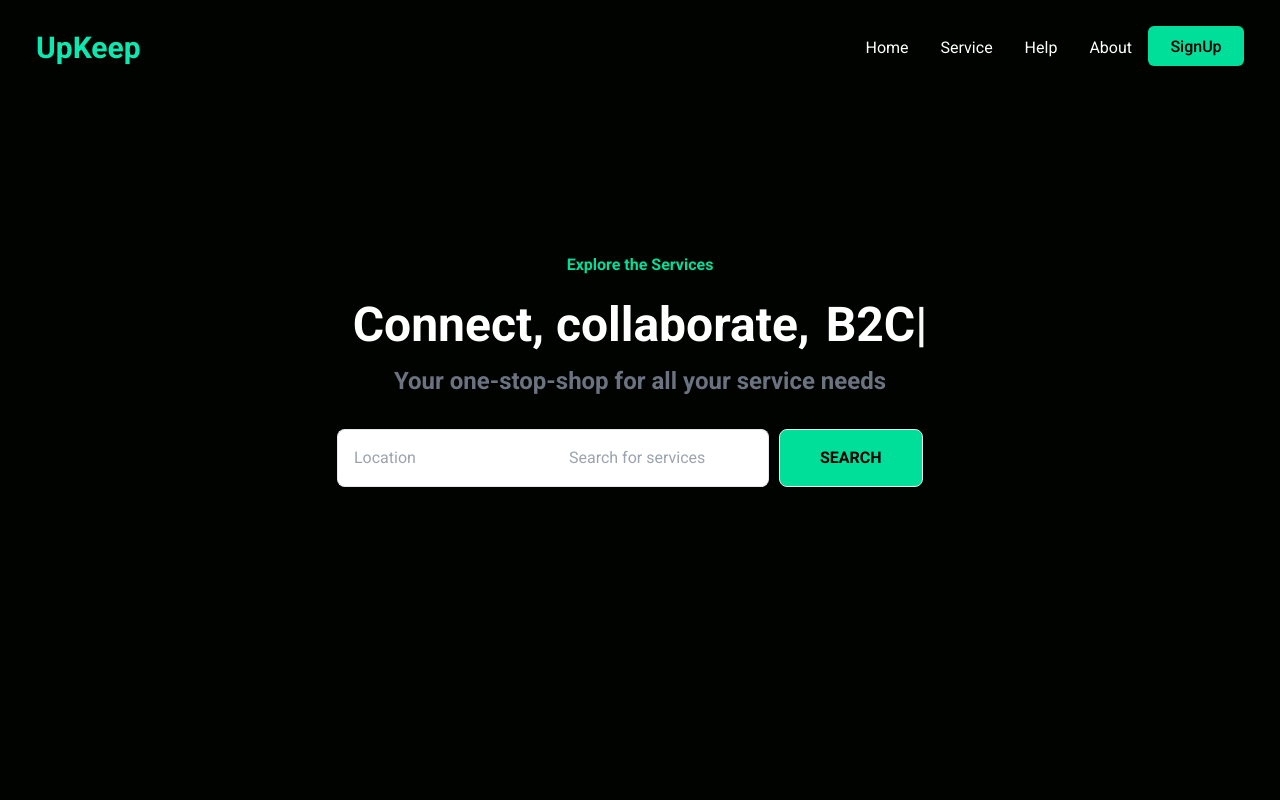
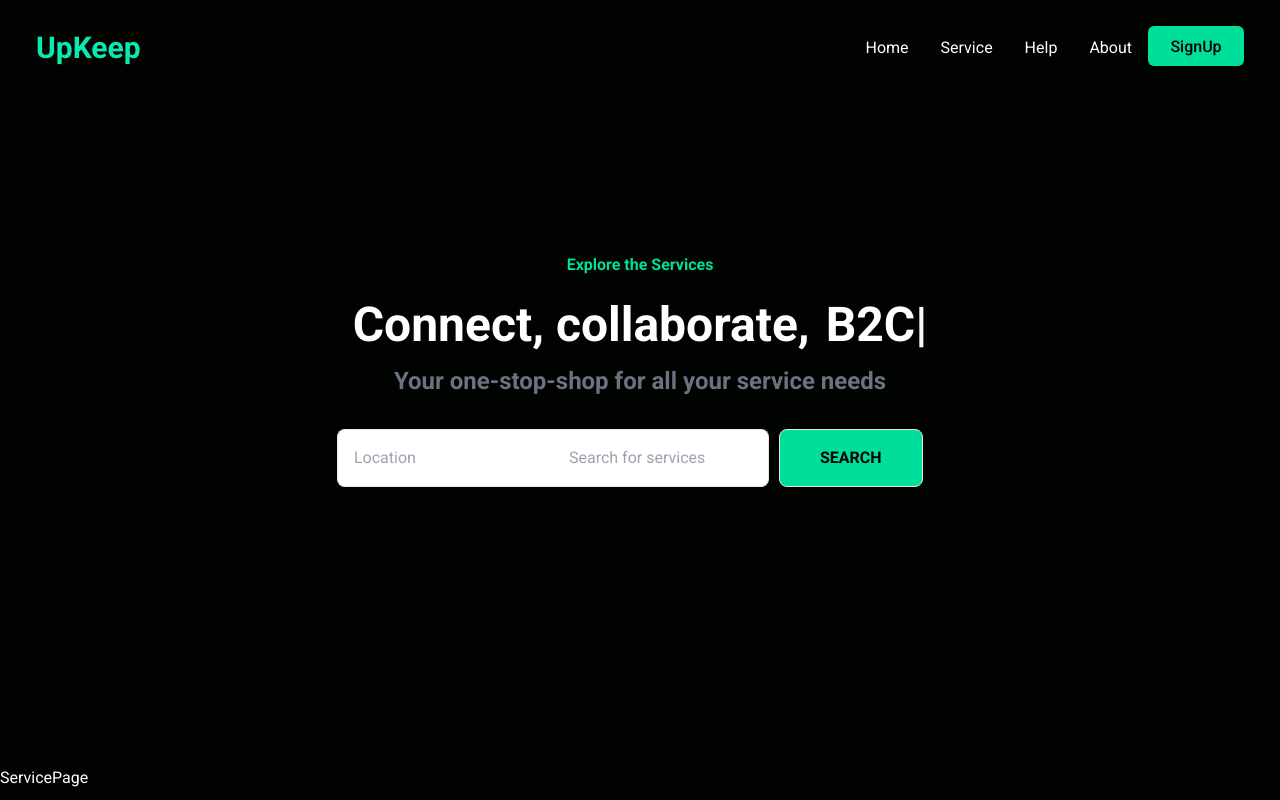
Before and after one commit to sudipkumarmahato/upkeep, a React (Create React App) app in the folder client/: page /home in a window 1280 px wide. Shown: the top 800 px of the page. Built offline with nearby package versions, Linux system fonts and the light colour scheme; the HTML template or start-up script is replaced by a standard one.

Commit message:
working on service page

```diff
--- /dev/null
+++ b/client/src/components/ServicePage.jsx
@@ -0,0 +1,7 @@
+import React from 'react';
+
+const ServicePage = () => {
+    return <div className="text-white">ServicePage</div>;
+};
+
+export default ServicePage;
--- a/client/src/pages/Home.jsx
+++ b/client/src/pages/Home.jsx
@@ -2,12 +2,14 @@ import React from 'react';
 import HomeHero from '../components/HomeHero.jsx';
 import Navbar from '../components/Navbar.jsx';
 import Footer from '../components/Footer';
+import ServicePage from '../components/ServicePage.jsx';
 
 const Home = () => {
     return (
         <>
             <Navbar />
             <HomeHero />
+            <ServicePage />
             <Footer />
         </>
     );
```
